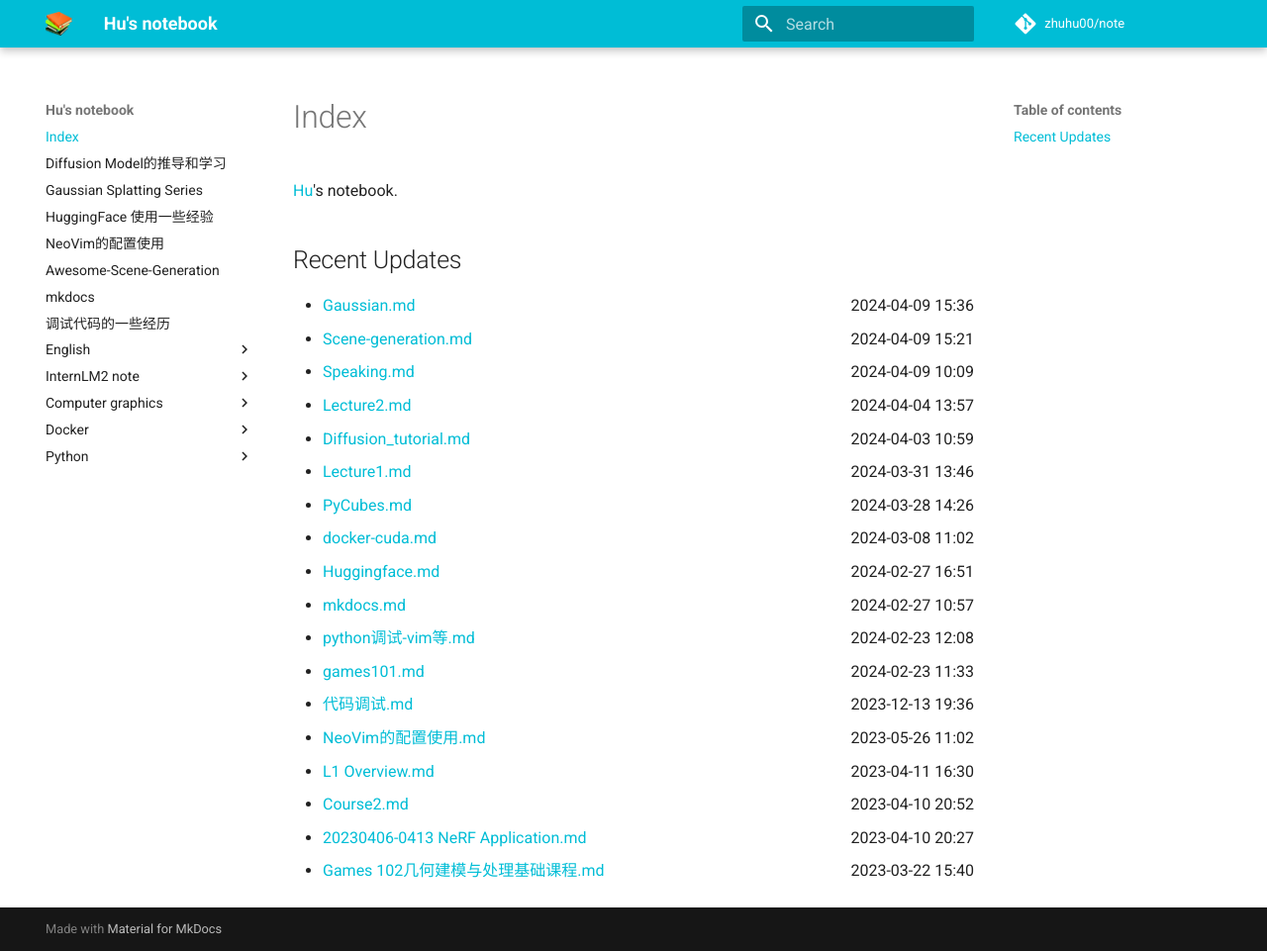
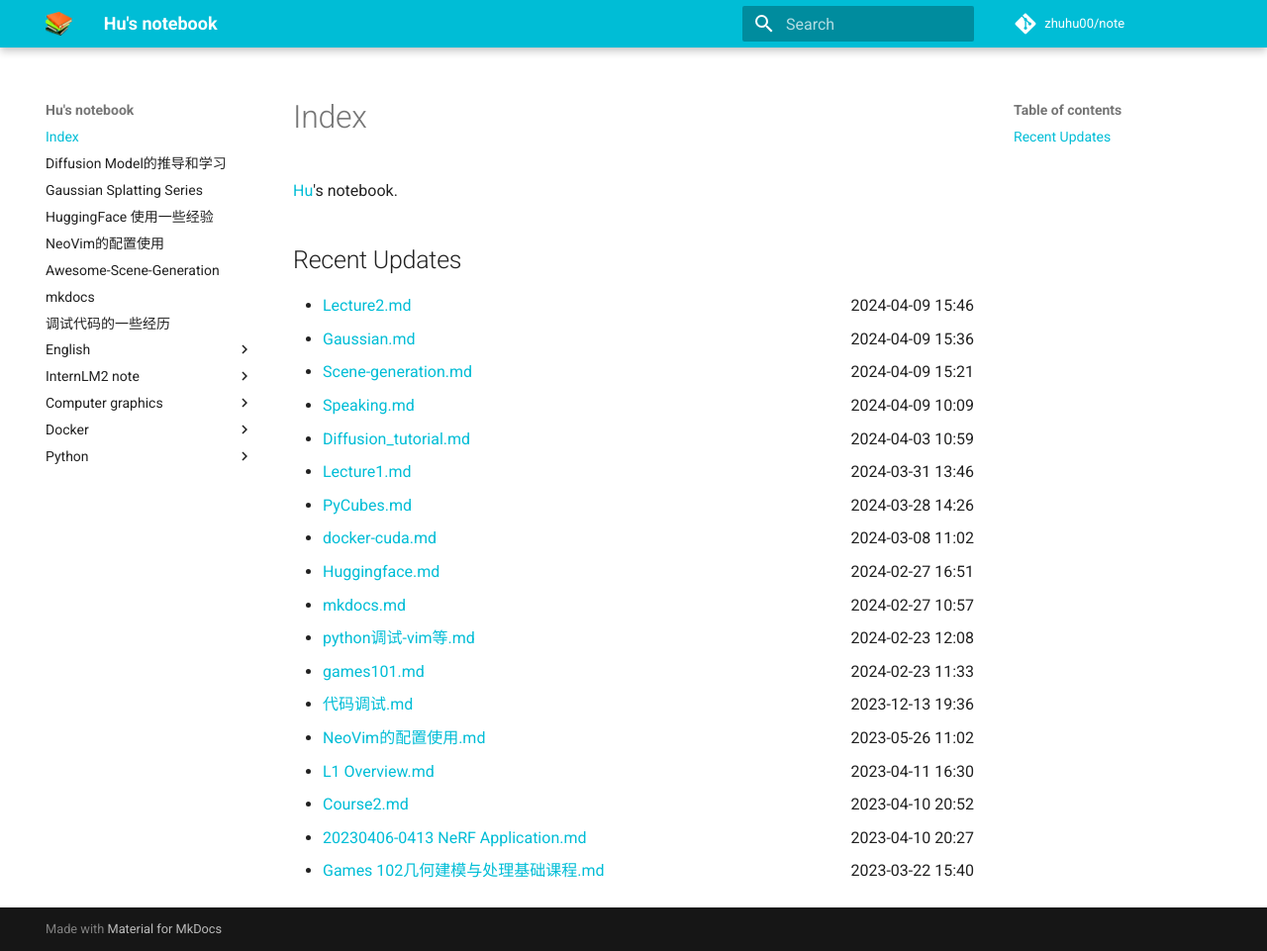
Before and after one commit to zhuhu00/note, an MkDocs documentation site: the page built from docs/index.md, in a window 1280 px wide and 961 px high. Shown: the whole window at 99% size. Built offline with MkDocs 1.6.1 and Material for MkDocs 9.7.7, drawn with Linux system fonts in a browser that asks for light colours; comment, search, counter and statistics services are not loaded.

Commit message:
update recent

```diff
--- a/docs/index.md
+++ b/docs/index.md
@@ -4,10 +4,10 @@
 [Hu](https://zhuhu00.top/)'s notebook.
 
 ## Recent Updates
+- [Lecture2.md](InternLM2-note/Lecture2/) <span style="float: right;">2024-04-09 15:46</span>
 - [Gaussian.md](Gaussian/) <span style="float: right;">2024-04-09 15:36</span>
 - [Scene-generation.md](Scene-generation/) <span style="float: right;">2024-04-09 15:21</span>
 - [Speaking.md](English/Speaking/) <span style="float: right;">2024-04-09 10:09</span>
-- [Lecture2.md](InternLM2-note/Lecture2/) <span style="float: right;">2024-04-04 13:57</span>
 - [Diffusion_tutorial.md](Diffusion_tutorial/) <span style="float: right;">2024-04-03 10:59</span>
 - [Lecture1.md](InternLM2-note/Lecture1/) <span style="float: right;">2024-03-31 13:46</span>
 - [PyCubes.md](python/PyCubes/) <span style="float: right;">2024-03-28 14:26</span>
```
